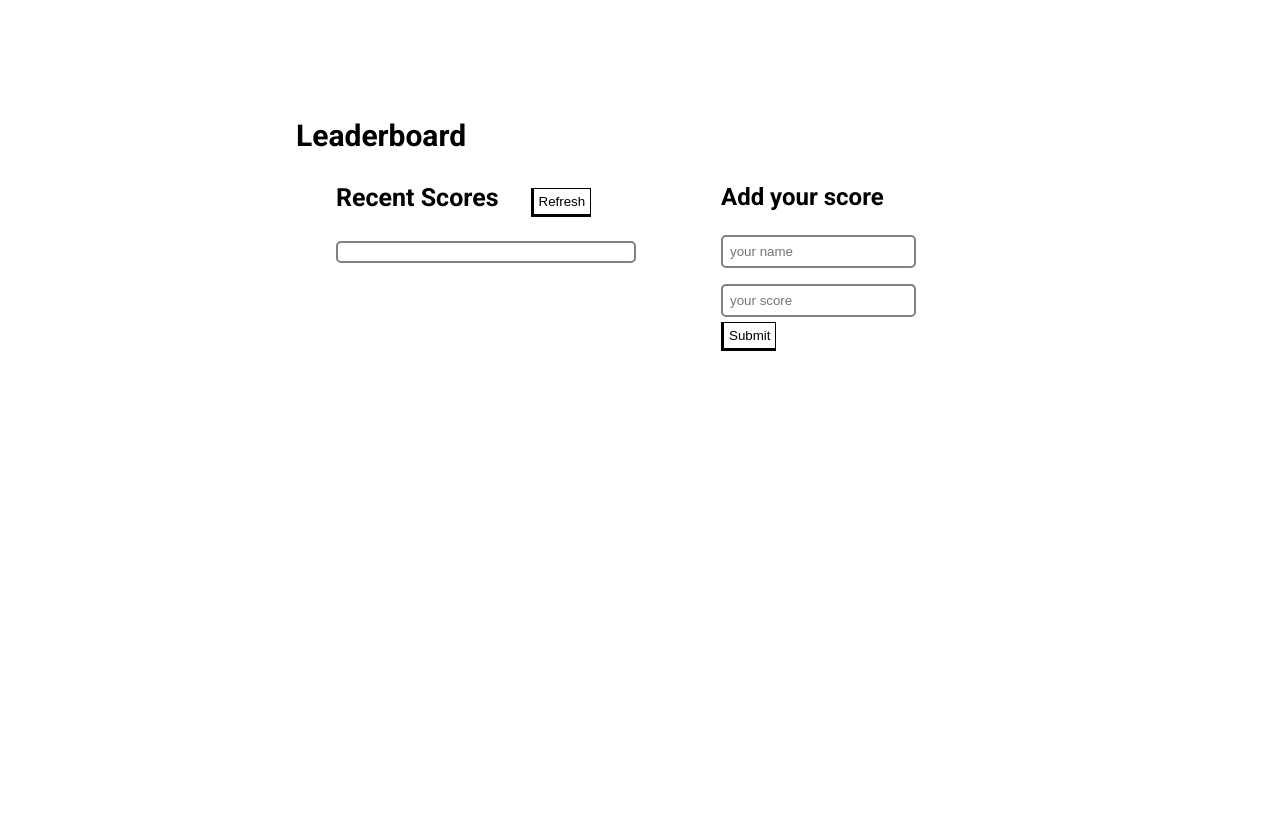
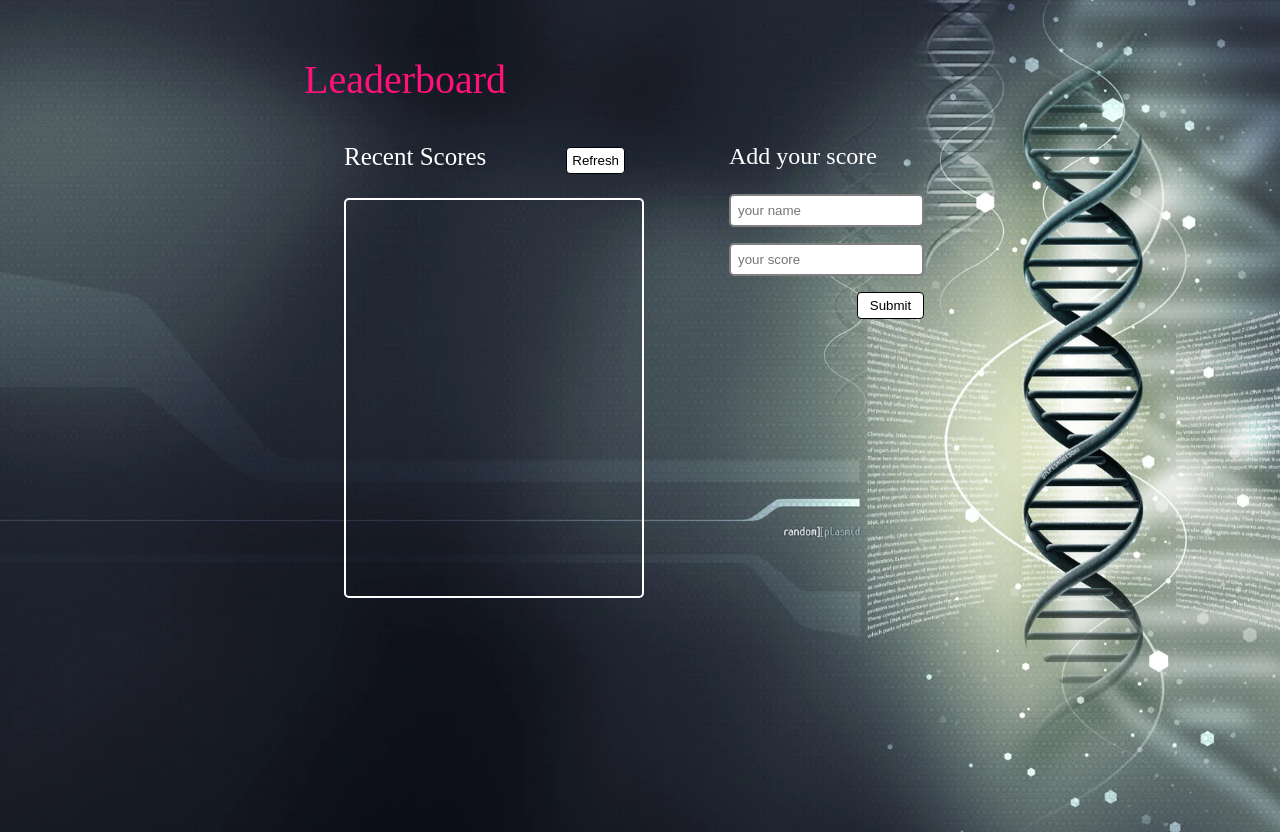
Before and after one commit to for-ashraf/Leaderboard, a website with bundled scripts: page src/index.html in a window 1280 px wide. Before the commit the page ends 800 px from the top, so only its background shows below. Built offline with nearby package versions, Linux system fonts and the light colour scheme; no server answers.

Commit message:
style added

```diff
--- a/src/DynamicHTML.js
+++ b/src/DynamicHTML.js
@@ -1,8 +1,9 @@
 export const populateScores = (scoresArray) => {
   const scoresTable = document.getElementById('scores_table');
-  scoresTable.innerHTML = '<th><tr><td>Player</td><td>Score</td></tr></th>';
+  scoresTable.innerHTML = '<th><tr style="color:Orange;"><td>Player</td><td>Score</td></tr></th>';
   for (let i = 0; i < scoresArray.length; i += 1) {
     const tr = document.createElement('tr');
+    tr.classList.add('rowStyle');
     const td1 = document.createElement('td');
     const td2 = document.createElement('td');
     td1.append(`${scoresArray[i].user}`);
--- a/src/style.css
+++ b/src/style.css
@@ -1,5 +1,3 @@
-@import url('https://fonts.googleapis.com/css2?family=Roboto:wght@700&display=swap');
-
 * {
   list-style: none;
 }
@@ -8,18 +6,25 @@ body {
   padding: 0;
   margin: 0;
   box-sizing: border-box;
-  font-family: 'Roboto', sans-serif;
+  background-image: url('./le.jpg');
+  background-repeat: no-repeat;
+  background-size: cover;
 }
 
 .section {
-  padding: 1.5rem;
-  margin: 4rem 17rem;
+  padding: 1rem;
   width: 700px;
-  height: 500px;
+  height: 800px;
+  margin-left: 18rem;
 }
 
 .section .leaderboard-title {
-  font-size: 30px;
+  font-size: 40px;
+  color: rgb(255, 17, 121);
+}
+
+.rowStyle {
+  color: white;
 }
 
 .main-page {
@@ -35,27 +40,28 @@ body {
 .recent-score-bar .score-text {
   margin-right: 28px;
   font-size: 25px;
+  color: white;
 }
 
-/* stylelint-disable */
 .recent-score-body {
-  border: 2px solid grey;
+  border: 2px solid #fff;
   width: 300px;
-  height: fit-content;
+  height: 400px;
   border-radius: 5px;
-  padding: 9px;
+  padding: 1px;
+  overflow-y: scroll;
 }
 
-.recent-score-body ul li {
-  margin-bottom: 5px;
+.recent-score-body table:nth-child(odd) {
+  background: rgb(255, 17, 121);
+  color: #fff;
+  padding: 10px 5px;
 }
 
-.recent-score-body li:nth-child(odd) {
-  background: lightgrey;
-}
-
-.recent-score-body ul {
-  margin-left: -35px;
+.recent-score-body table:nth-child(even) {
+  background: rgb(221, 225, 235);
+  color: #fff;
+  padding: 10px 5px;
 }
 
 .add-score-bar {
@@ -65,6 +71,7 @@ body {
 
 .add-score-text {
   margin-bottom: 1.5rem;
+  color: white;
 }
 
 .text-input-score {
@@ -82,18 +89,24 @@ body {
   margin-bottom: 1rem;
 }
 
-.text-score-btn {
-  float: right;
-  margin-top: 10px;
+.refresh-btn {
+  margin-left: 3rem;
 }
 
 button {
   background: #fff;
   padding: 5px;
   border: 1px solid black;
-  border-bottom: 3px solid black;
-  border-left: 3px solid black;
-  width: fit-content;
-  margin-top: 5px;
   cursor: pointer;
+  border-radius: 4px;
 }
+
+button:hover {
+  color: #fff;
+  background-color: rgb(255, 17, 121);
+}
+
+.submit-btn {
+  margin-left: 8rem;
+  margin-top: 1rem;
+}
```
Also changed, not shown: src/le.jpg (added).
